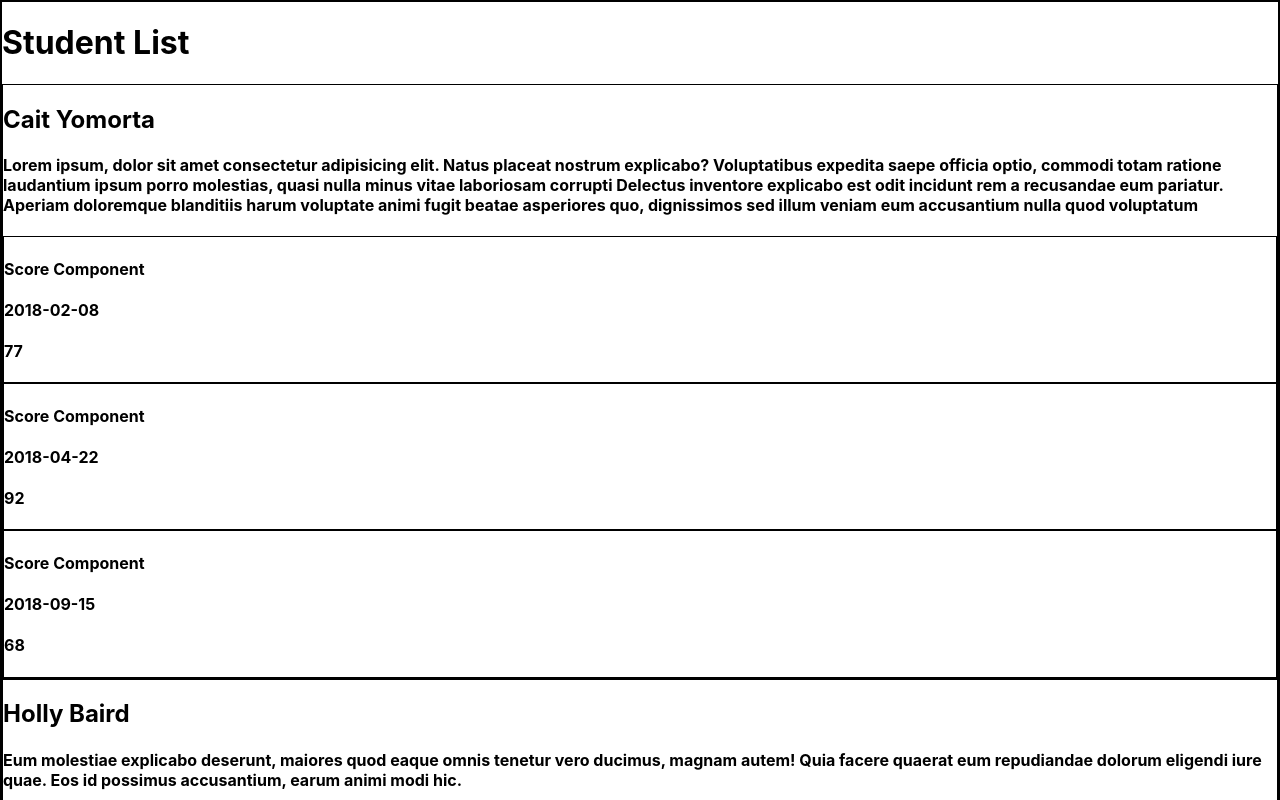
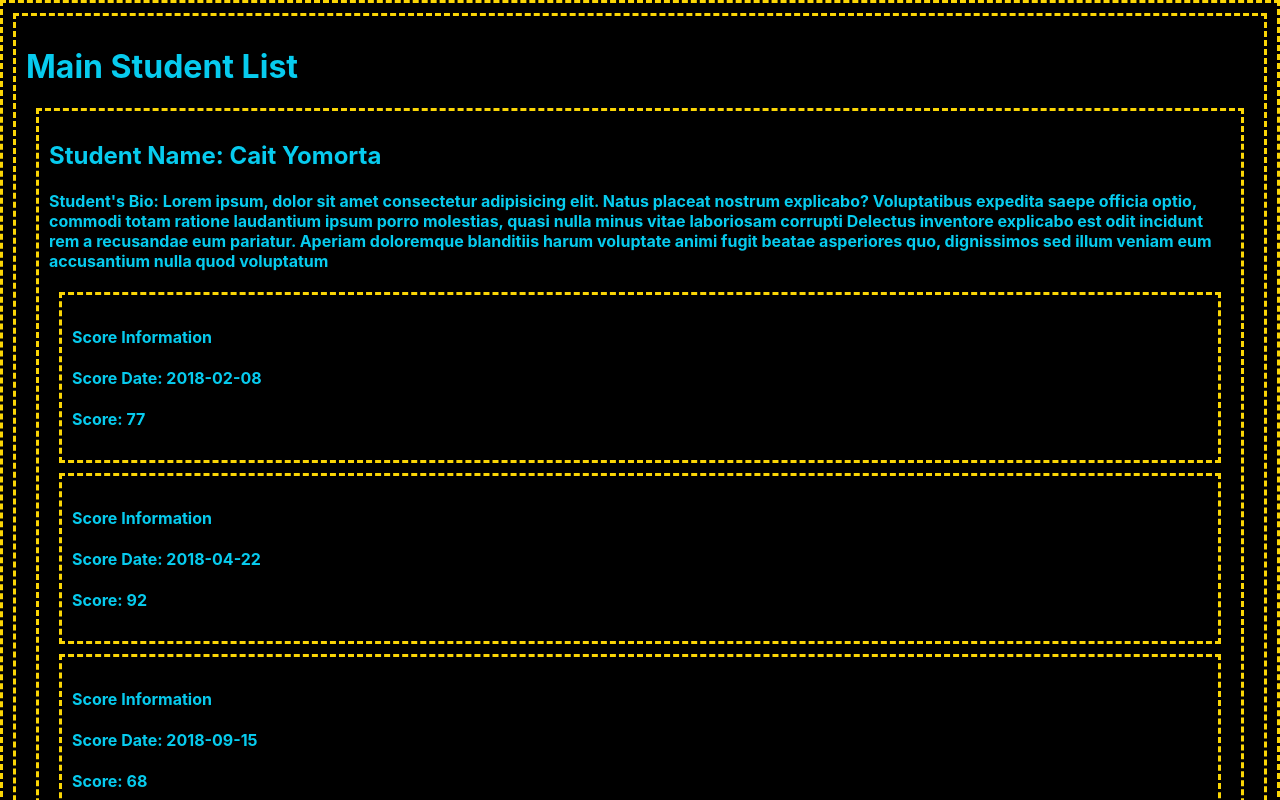
Before and after one commit to EbbaSchmid/React-Students-Lab, a React (Create React App) app: page / in a window 1280 px wide. Shown: the top 800 px of the page. Built offline with nearby package versions, Linux system fonts and the light colour scheme.

Commit message:
css update

```diff
--- a/src/App.css
+++ b/src/App.css
@@ -1,3 +1,17 @@
 div {
-  border: 1px solid black;
+  border: 3px dashed rgb(250, 213, 5);
+  color: rgb(7, 203, 238);
+  background-color: black;
+  padding: 10px
 }
+
+#studentNameBio {
+  margin: 10px;
+  padding: 10px
+}
+
+
+#studentScore{
+  margin: 10px;
+  padding: 10px
+}
--- a/src/App.jsx
+++ b/src/App.jsx
@@ -66,9 +66,11 @@ function App(props) {
 ]
   return (
     <div>
-      <h1>Student List</h1>
+      <h1>Main Student List</h1>
     {students.map((student, index) =>
-      <Student  key={index} student={student}/>
+      <Student
+      key={index}
+      student={student}/>
 
     )}
     </div>
--- a/src/components/Score/Score.jsx
+++ b/src/components/Score/Score.jsx
@@ -2,10 +2,10 @@ import React from 'react';
 
 const Score = (props) => {
   return (
-    <div>
-    <h4>Score Component</h4>
-    <h4>{props.score.date}</h4>
-    <h4>{props.score.score}</h4>
+    <div id="studentScore">
+    <h4>Score Information</h4>
+    <h4>Score Date: {props.score.date}</h4>
+    <h4>Score: {props.score.score}</h4>
     </div>
   );
 }
--- a/src/components/Student/Student.jsx
+++ b/src/components/Student/Student.jsx
@@ -6,9 +6,9 @@ const Student = (props) => {
   console.log(props.student.scores)
   return (
     <>
-    <div>
-      <h2>{props.student.name}</h2>
-      <h4>{props.student.bio}</h4>
+    <div id="studentNameBio">
+      <h2>Student Name: {props.student.name}</h2>
+      <h4>Student's Bio: {props.student.bio}</h4>
       {props.student.scores.map((score, index) =>
         <Score
           key={index}
```
